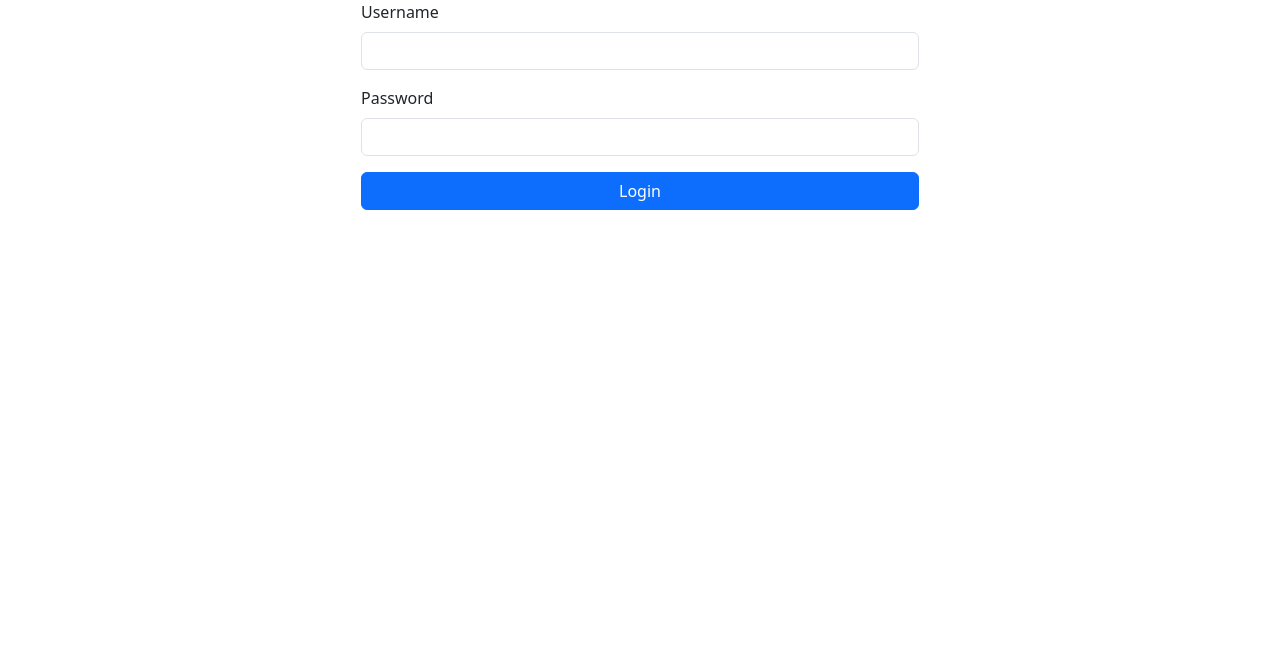
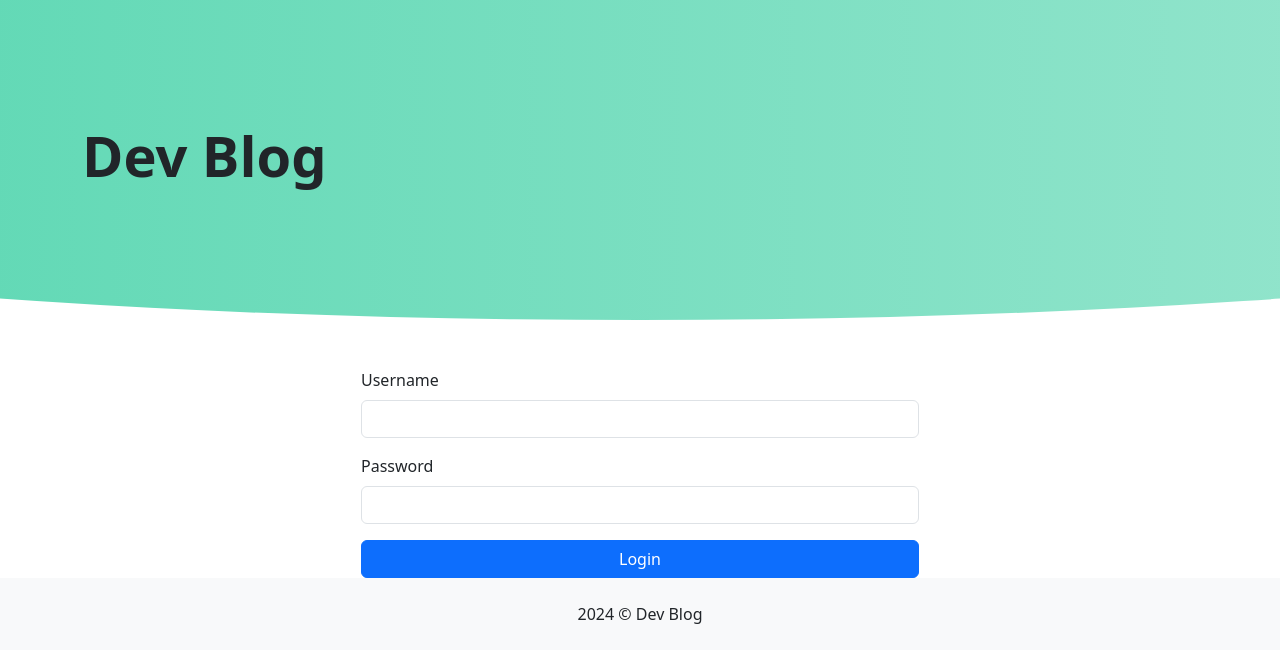
Before and after one commit to ImGoncharovAnton/py-flask-blog, a Flask app: page /login in a window 1280 px wide. Shown: the part 56-719 px from the top of the page. Run offline with Flask 3, Linux system fonts and the light colour scheme.

Commit message:
add some styles for header and footer, and add truncate for long text in index.html

```diff
--- /dev/null
+++ b/app/static/app.css
@@ -0,0 +1,20 @@
+.header {
+    height: 40vh;
+    position: relative;
+    overflow: hidden;
+    background: transparent;
+    z-index: 1;
+}
+
+.header::before {
+    content: '';
+    position: absolute;
+    top: 0;
+    left: -50%;
+    width: 200%;
+    height: 100%;
+    border-bottom-left-radius: 50%;
+    border-bottom-right-radius: 50%;
+    background: linear-gradient(to left, #a6e9d5, #4dd4ac);
+    z-index: -1;
+}
--- a/app/templates/blog/form.html
+++ b/app/templates/blog/form.html
@@ -1,5 +1,4 @@
 {% extends "layout.html" %}
-{#2.05#}
 {% block content %}
     <div class="container">
     <div class="col-md-8 offset-md-2">
@@ -19,7 +18,7 @@
             </div>
             <div class="mb-3">
                 <label for="body" class="form-label">Body</label>
-                <textarea name="body" id="body" class="form-control {% if errors.body %} is-invalid {% endif %}">
+                <textarea rows="10" name="body" id="body" class="form-control {% if errors.body %} is-invalid {% endif %}">
                 {{ post.body }}
                 </textarea>
                 <div class="invalid-feedback">{{ errors.body }}</div>
--- a/app/templates/layout.html
+++ b/app/templates/layout.html
@@ -7,6 +7,7 @@
     <meta http-equiv="X-UA-Compatible" content="ie=edge">
     <title>Flask blog</title>
     <link href="https://cdn.jsdelivr.net/npm/bootstrap@5.3.3/dist/css/bootstrap.min.css" rel="stylesheet" integrity="sha384-QWTKZyjpPEjISv5WaRU9OFeRpok6YctnYmDr5pNlyT2bRjXh0JMhjY6hW+ALEwIH" crossorigin="anonymous">
+    <link rel="stylesheet" href="{{ url_for('static', filename='app.css') }}">
 </head>
 <body>
     <nav class="navbar navbar-expand-lg bg-body-tertiary">
@@ -42,9 +43,20 @@
         </div>
       </div>
     </nav>
+    <div class="header d-flex align-items-center mb-3 mb-md-5">
+        <div class="container">
+            <h1 class="display-4 fw-bold">
+                {% block page_header %}
+                    Dev Blog
+                {% endblock page_header %}</h1>
+        </div>
+    </div>
     {% include "inc/message.html" %}
     {% block content %}
     {% endblock content %}
+    <footer class="p-4 bg-light text-center">
+        <div>2024 &copy; Dev Blog</div>
+    </footer>
 <script src="https://cdn.jsdelivr.net/npm/bootstrap@5.3.3/dist/js/bootstrap.bundle.min.js" integrity="sha384-YvpcrYf0tY3lHB60NNkmXc5s9fDVZLESaAA55NDzOxhy9GkcIdslK1eN7N6jIeHz" crossorigin="anonymous"></script>
 </body>
 </html>
```
Also changed, not shown: app/templates/index.html (+4 -3 lines).
